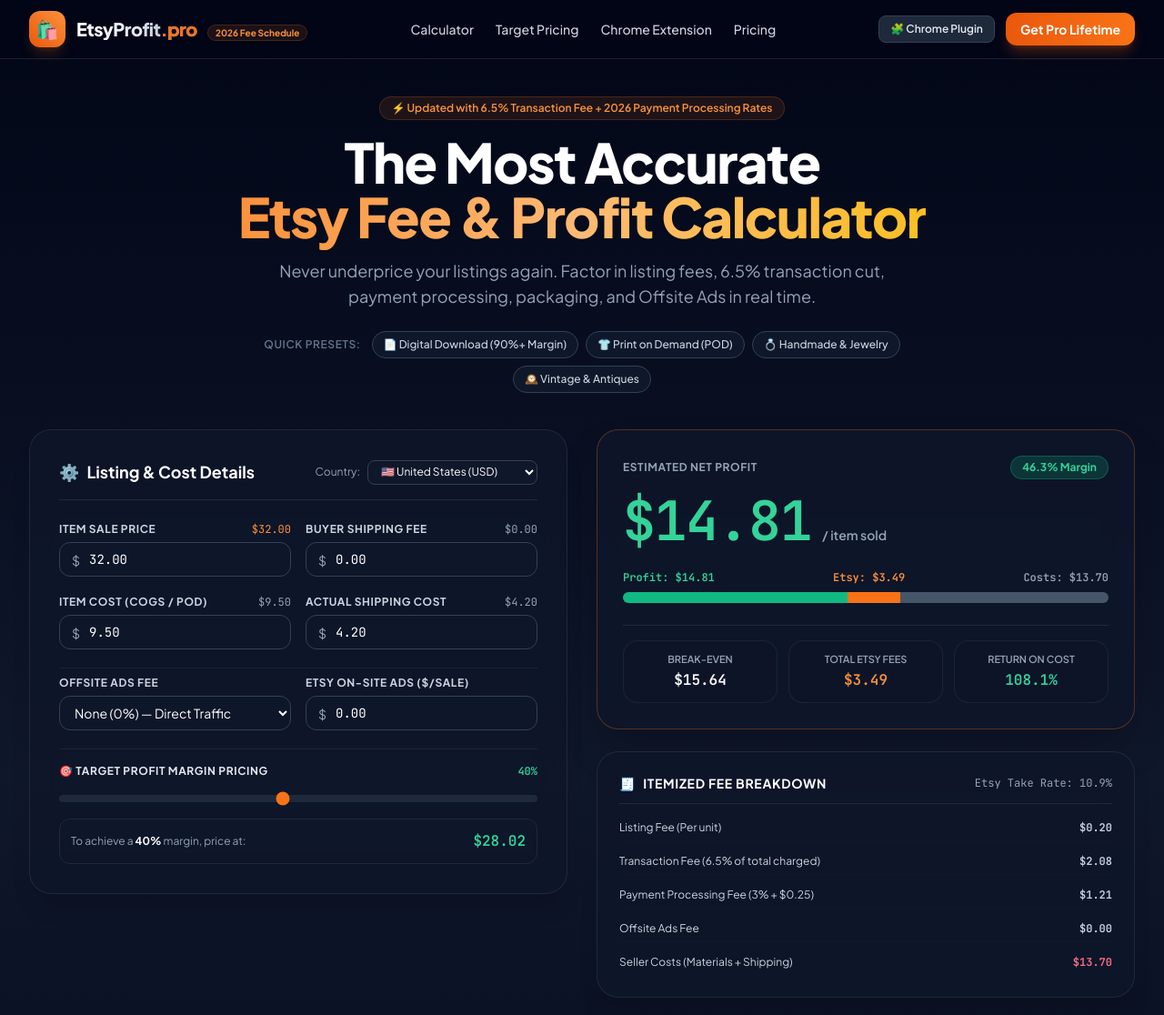
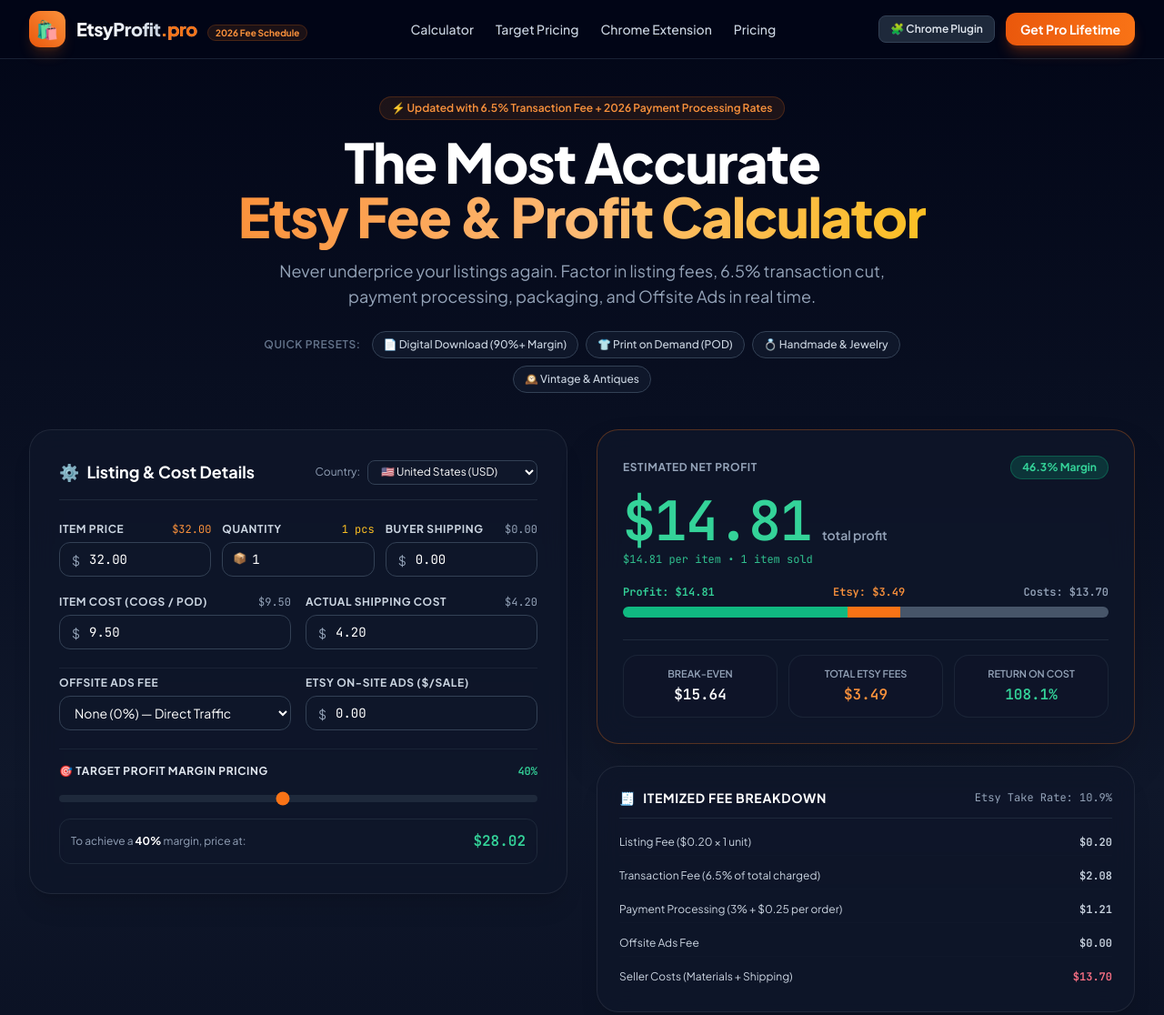
Before and after one commit to egorpinski/etsy-profit-pro, a browser extension: page public/index.html in a window 1280 px wide. Shown: the top 1116 px of the page at 91% size. Drawn offline with nearby package versions, Linux system fonts and the light colour scheme; no server answers.

Commit message:
feat(calculator): add Quantity selector with per-unit margins and multi-quantity Etsy fee logic

```diff
--- a/public/app.js
+++ b/public/app.js
@@ -5,6 +5,8 @@ let currentCurrency = "$";
 
 const elements = {
   itemPrice: document.getElementById('itemPrice'),
+  itemQuantity: document.getElementById('itemQuantity'),
+  quantityBadge: document.getElementById('quantityBadge'),
   shippingCharge: document.getElementById('shippingCharge'),
   itemCost: document.getElementById('itemCost'),
   shippingCost: document.getElementById('shippingCost'),
@@ -15,6 +17,8 @@ const elements = {
 
   // Displays
   netProfitDisplay: document.getElementById('netProfitDisplay'),
+  perItemSubtext: document.getElementById('perItemSubtext'),
+  perItemLabel: document.getElementById('perItemLabel'),
   marginBadge: document.getElementById('marginBadge'),
   breakEvenDisplay: document.getElementById('breakEvenDisplay'),
   totalFeesDisplay: document.getElementById('totalFeesDisplay'),
@@ -34,8 +38,10 @@ const elements = {
 
   // Accordion fees
   feeListing: document.getElementById('feeListing'),
+  feeListingLabel: document.getElementById('feeListingLabel'),
   feeTransaction: document.getElementById('feeTransaction'),
   feePayment: document.getElementById('feePayment'),
+  feePaymentLabel: document.getElementById('feePaymentLabel'),
   feeOffsiteAds: document.getElementById('feeOffsiteAds'),
   feeSellerCosts: document.getElementById('feeSellerCosts'),
 
@@ -67,13 +73,13 @@ document.addEventListener('DOMContentLoaded', async () => {
 
   // Attach event listeners
   const inputList = [
-    elements.itemPrice, elements.shippingCharge, elements.itemCost,
+    elements.itemPrice, elements.itemQuantity, elements.shippingCharge, elements.itemCost,
     elements.shippingCost, elements.offsiteAds, elements.etsyAdsCost,
     elements.countrySelect
   ];
 
   inputList.forEach(input => {
-    input.addEventListener('input', runCalculations);
+    if (input) input.addEventListener('input', runCalculations);
   });
 
   elements.targetMarginSlider.addEventListener('input', updateTargetPrice);
@@ -95,6 +101,7 @@ function updateCurrencySymbols() {
 
 function runCalculations() {
   const itemPrice = parseFloat(elements.itemPrice.value) || 0;
+  const quantity = Math.max(1, parseInt(elements.itemQuantity ? elements.itemQuantity.value : 1, 10) || 1);
   const shippingCharge = parseFloat(elements.shippingCharge.value) || 0;
   const itemCost = parseFloat(elements.itemCost.value) || 0;
   const shippingCost = parseFloat(elements.shippingCost.value) || 0;
@@ -104,11 +111,13 @@ function runCalculations() {
 
   // Update input badges
   elements.itemPriceBadge.innerText = `${currentCurrency}${itemPrice.toFixed(2)}`;
+  if (elements.quantityBadge) elements.quantityBadge.innerText = `${quantity} pcs`;
   elements.shippingChargeBadge.innerText = `${currentCurrency}${shippingCharge.toFixed(2)}`;
   elements.itemCostBadge.innerText = `${currentCurrency}${itemCost.toFixed(2)}`;
   elements.shippingCostBadge.innerText = `${currentCurrency}${shippingCost.toFixed(2)}`;
 
-  const totalRev = itemPrice + shippingCharge;
+  const totalItemRev = itemPrice * quantity;
+  const totalRev = totalItemRev + shippingCharge;
   if (totalRev <= 0) return;
 
   // Rates
@@ -120,8 +129,11 @@ function runCalculations() {
     EU: { pPct: 0.04, pFlat: 0.30, reg: 0.0035 }
   }[country] || { pPct: 0.03, pFlat: 0.25, reg: 0 };
 
-  const listingFee = 0.20;
+  // Etsy Listing Fee: $0.20 per sold quantity
+  const listingFee = 0.20 * quantity;
+  // Transaction Fee: 6.5% of total order (items + shipping)
   const transactionFee = totalRev * 0.065;
+  // Payment Processing Fee: percentage of total + fixed transaction fee charged ONCE per order
   const paymentFee = (totalRev * rates.pPct) + rates.pFlat;
 
   let adsFee = 0;
@@ -130,23 +142,33 @@ function runCalculations() {
   const regFee = totalRev * rates.reg;
 
   const totalEtsyFees = listingFee + transactionFee + paymentFee + adsFee + regFee + etsyAdsCost;
-  const totalSellerCosts = itemCost + shippingCost;
+  const totalItemCost = itemCost * quantity;
+  const totalSellerCosts = totalItemCost + shippingCost;
   const totalExpenses = totalEtsyFees + totalSellerCosts;
   const netProfit = totalRev - totalExpenses;
+  const perItemProfit = netProfit / quantity;
   const marginPct = (netProfit / totalRev) * 100;
   const roiPct = totalSellerCosts > 0 ? (netProfit / totalSellerCosts) * 100 : marginPct;
 
-  // Break-even
+  // Break-even per unit sale price
   const combinedFeeRate = 0.065 + rates.pPct + (offsiteAds === 'optional' ? 0.15 : (offsiteAds === 'mandatory' ? 0.12 : 0)) + rates.reg;
   const fixedDeductions = listingFee + rates.pFlat + etsyAdsCost + totalSellerCosts;
   const breakEvenRev = (1 - combinedFeeRate > 0) ? (fixedDeductions / (1 - combinedFeeRate)) : 0;
-  const breakEvenPrice = Math.max(0, breakEvenRev - shippingCharge);
+  const breakEvenPrice = Math.max(0, (breakEvenRev - shippingCharge) / quantity);
 
   // Update DOM Display
   elements.netProfitDisplay.innerText = `${currentCurrency}${netProfit.toFixed(2)}`;
   elements.netProfitDisplay.className = `text-5xl sm:text-6xl font-black font-mono tracking-tight ${
     netProfit >= 0 ? 'text-emerald-400' : 'text-rose-400'
   }`;
+
+  if (elements.perItemSubtext) {
+    if (quantity > 1) {
+      elements.perItemSubtext.innerText = `${currentCurrency}${perItemProfit.toFixed(2)} per item • ${quantity} items in order`;
+    } else {
+      elements.perItemSubtext.innerText = `${currentCurrency}${netProfit.toFixed(2)} per item • 1 item sold`;
+    }
+  }
 
   elements.marginBadge.innerText = `${marginPct.toFixed(1)}% Margin`;
   elements.marginBadge.className = `px-3 py-1 rounded-full text-xs font-bold border ${
@@ -160,8 +182,14 @@ function runCalculations() {
   elements.takeRateBadge.innerText = `Etsy Take Rate: ${((totalEtsyFees / totalRev) * 100).toFixed(1)}%`;
 
   // Itemized List
+  if (elements.feeListingLabel) {
+    elements.feeListingLabel.innerText = `Listing Fee ($0.20 × ${quantity} unit${quantity > 1 ? 's' : ''})`;
+  }
   elements.feeListing.innerText = `${currentCurrency}${listingFee.toFixed(2)}`;
   elements.feeTransaction.innerText = `${currentCurrency}${transactionFee.toFixed(2)}`;
+  if (elements.feePaymentLabel) {
+    elements.feePaymentLabel.innerText = `Payment Processing (${(rates.pPct * 100).toFixed(0)}% + ${currentCurrency}${rates.pFlat.toFixed(2)} per order)`;
+  }
   elements.feePayment.innerText = `${currentCurrency}${paymentFee.toFixed(2)}`;
   elements.feeOffsiteAds.innerText = `${currentCurrency}${adsFee.toFixed(2)}`;
   elements.feeSellerCosts.innerText = `${currentCurrency}${totalSellerCosts.toFixed(2)}`;
@@ -191,6 +219,7 @@ function updateTargetPrice() {
   elements.targetMarginLabel.innerText = `${targetPct}%`;
   elements.sliderMarginText.innerText = `${targetPct}%`;
 
+  const quantity = Math.max(1, parseInt(elements.itemQuantity ? elements.itemQuantity.value : 1, 10) || 1);
   const itemCost = parseFloat(elements.itemCost.value) || 0;
   const shippingCost = parseFloat(elements.shippingCost.value) || 0;
   const shippingCharge = parseFloat(elements.shippingCharge.value) || 0;
@@ -209,7 +238,9 @@ function updateTargetPrice() {
   const adsPct = offsiteAds === 'optional' ? 0.15 : (offsiteAds === 'mandatory' ? 0.12 : 0);
   const combinedFeeRate = 0.065 + rates.pPct + adsPct + rates.reg;
   const targetMarginRate = targetPct / 100;
-  const fixedDeductions = 0.20 + rates.pFlat + etsyAdsCost + itemCost + shippingCost;
+  const listingFee = 0.20 * quantity;
+  const totalItemCost = itemCost * quantity;
+  const fixedDeductions = listingFee + rates.pFlat + etsyAdsCost + totalItemCost + shippingCost;
 
   const denom = 1 - combinedFeeRate - targetMarginRate;
   if (denom <= 0) {
@@ -218,7 +249,7 @@ function updateTargetPrice() {
   }
 
   const targetRev = fixedDeductions / denom;
-  const recPrice = Math.max(0, targetRev - shippingCharge);
+  const recPrice = Math.max(0, (targetRev - shippingCharge) / quantity);
   elements.recommendedPriceDisplay.innerText = `${currentCurrency}${recPrice.toFixed(2)}`;
 }
 
--- a/public/index.html
+++ b/public/index.html
@@ -140,11 +140,11 @@
 
         <form id="calcForm" class="space-y-5" onsubmit="event.preventDefault();">
 
-          <!-- Pricing Block -->
-          <div class="grid grid-cols-1 sm:grid-cols-2 gap-4">
+          <!-- Pricing Block with Quantity -->
+          <div class="grid grid-cols-1 sm:grid-cols-3 gap-3">
             <div>
               <div class="flex justify-between items-center mb-1.5">
-                <label class="text-xs font-bold text-slate-300 uppercase tracking-wider">Item Sale Price</label>
+                <label class="text-xs font-bold text-slate-300 uppercase tracking-wider">Item Price</label>
                 <span class="text-xs font-mono text-etsy-400" id="itemPriceBadge">$32.00</span>
               </div>
               <div class="relative">
@@ -155,7 +155,18 @@
 
             <div>
               <div class="flex justify-between items-center mb-1.5">
-                <label class="text-xs font-bold text-slate-300 uppercase tracking-wider">Buyer Shipping Fee</label>
+                <label class="text-xs font-bold text-slate-300 uppercase tracking-wider">Quantity</label>
+                <span class="text-xs font-mono text-amber-400" id="quantityBadge">1 pcs</span>
+              </div>
+              <div class="relative">
+                <span class="absolute left-3 top-2.5 text-slate-400 text-xs">📦</span>
+                <input type="number" id="itemQuantity" value="1" step="1" min="1" max="1000" class="w-full bg-slate-900/90 border border-slate-700 rounded-xl pl-8 pr-3 py-2 text-sm text-white font-mono focus:outline-none focus:border-etsy-500 transition">
+              </div>
+            </div>
+
+            <div>
+              <div class="flex justify-between items-center mb-1.5">
+                <label class="text-xs font-bold text-slate-300 uppercase tracking-wider">Buyer Shipping</label>
                 <span class="text-xs font-mono text-slate-400" id="shippingChargeBadge">$0.00</span>
               </div>
               <div class="relative">
@@ -244,13 +255,16 @@
             </span>
           </div>
 
-          <div class="flex items-baseline space-x-3 mb-6">
+          <div class="flex items-baseline space-x-3 mb-1">
             <div class="text-5xl sm:text-6xl font-black text-emerald-400 font-mono tracking-tight" id="netProfitDisplay">
               $14.65
             </div>
-            <div class="text-sm font-semibold text-slate-400">
-              / item sold
+            <div class="text-sm font-semibold text-slate-400" id="perItemLabel">
+              total profit
             </div>
+          </div>
+          <div id="perItemSubtext" class="text-xs font-mono text-emerald-400/90 mb-5">
+            $14.65 per item • 1 item sold
           </div>
 
           <!-- Revenue vs Costs Breakdown Bar -->
@@ -296,7 +310,7 @@
 
           <div class="space-y-2 text-xs">
             <div class="flex justify-between py-1.5 border-b border-slate-900 text-slate-300">
-              <span>Listing Fee (Per unit)</span>
+              <span id="feeListingLabel">Listing Fee ($0.20 per unit)</span>
               <span class="font-mono font-semibold" id="feeListing">$0.20</span>
             </div>
             <div class="flex justify-between py-1.5 border-b border-slate-900 text-slate-300">
@@ -304,7 +318,7 @@
               <span class="font-mono font-semibold" id="feeTransaction">$2.08</span>
             </div>
             <div class="flex justify-between py-1.5 border-b border-slate-900 text-slate-300">
-              <span>Payment Processing Fee (3% + $0.25)</span>
+              <span id="feePaymentLabel">Payment Processing (3% + $0.25 order flat fee)</span>
               <span class="font-mono font-semibold" id="feePayment">$1.21</span>
             </div>
             <div class="flex justify-between py-1.5 border-b border-slate-900 text-slate-300">
```
